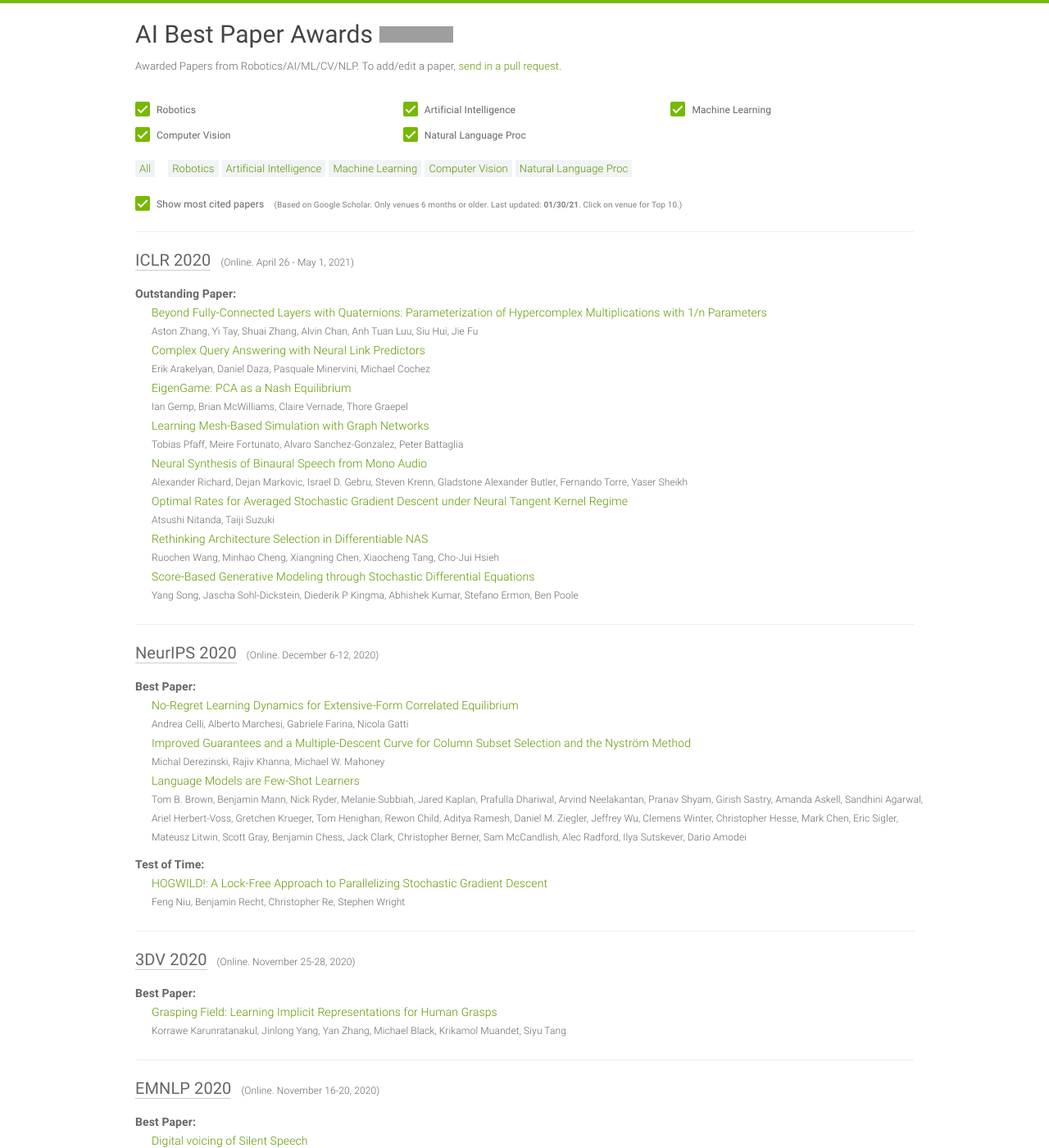
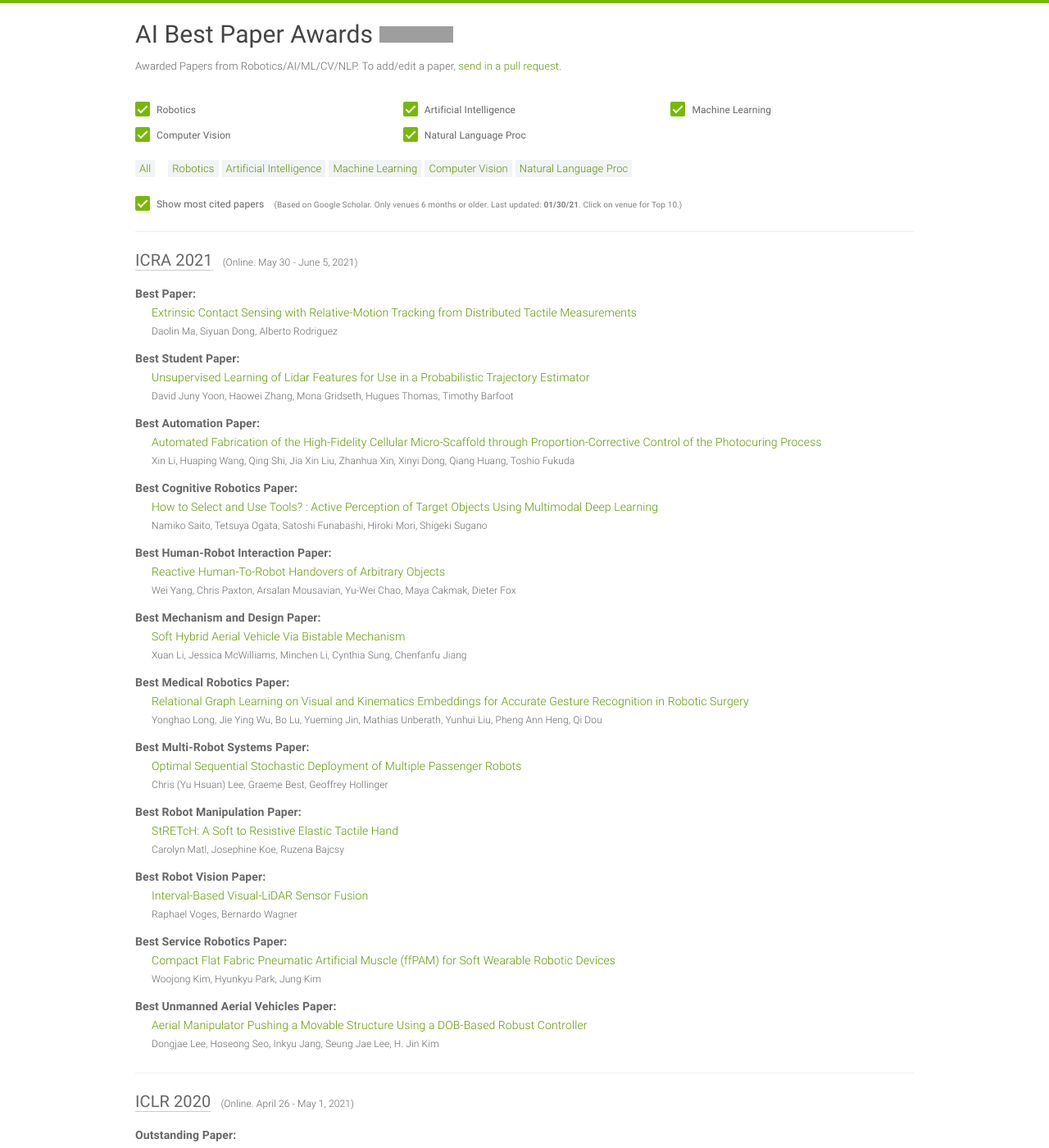
Before and after one commit to clemense/ai-bestpapers, a Jekyll site: the page built from index.html, in a window 1280 px wide and 1400 px high. Shown: the whole window at 82% size. Built offline with Jekyll 4.4.1, drawn with Linux system fonts in a browser that asks for light colours; grey boxes are pictures that could not be loaded.

Commit message:
add ICRA 2021

```diff
--- a/_data/papers.yml
+++ b/_data/papers.yml
@@ -1,4 +1,81 @@
 ---
+
+- venue: ICRA
+  year: 2021
+  awards:
+  - award: Best Paper
+    title: Extrinsic Contact Sensing with Relative-Motion Tracking from Distributed
+      Tactile Measurements
+    link: https://arxiv.org/pdf/2103.08108.pdf
+    author: Daolin Ma, Siyuan Dong, Alberto Rodriguez
+    source: https://www.ieee-icra.org/files/ICRA2021AwardList.pdf
+  - award: Best Student Paper
+    title: Unsupervised Learning of Lidar Features for Use in a Probabilistic Trajectory
+      Estimator
+    link: https://ieeexplore.ieee.org/abstract/document/9357964
+    author: David Juny Yoon, Haowei Zhang, Mona Gridseth, Hugues Thomas, Timothy Barfoot
+    source: https://www.ieee-icra.org/files/ICRA2021AwardList.pdf
+  - award: Best Automation Paper
+    title: Automated Fabrication of the High-Fidelity Cellular Micro-Scaffold through
+      Proportion-Corrective Control of the Photocuring Process
+    link: https://ieeexplore.ieee.org/abstract/document/9326338
+    author: Xin Li, Huaping Wang, Qing Shi, Jia Xin Liu, Zhanhua Xin, Xinyi Dong,
+      Qiang Huang, Toshio Fukuda
+    source: https://www.ieee-icra.org/files/ICRA2021AwardList.pdf
+  - award: Best Cognitive Robotics Paper
+    title: 'How to Select and Use Tools? : Active Perception of Target Objects Using
+      Multimodal Deep Learning'
+    link: https://ieeexplore.ieee.org/abstract/document/9362222
+    author: Namiko Saito, Tetsuya Ogata, Satoshi Funabashi, Hiroki Mori, Shigeki Sugano
+    source: https://www.ieee-icra.org/files/ICRA2021AwardList.pdf
+  - award: Best Human-Robot Interaction Paper
+    title: Reactive Human-To-Robot Handovers of Arbitrary Objects
+    link: https://arxiv.org/pdf/2011.08961.pdf
+    author: Wei Yang, Chris Paxton, Arsalan Mousavian, Yu-Wei Chao, Maya Cakmak, Dieter
+      Fox
+    source: https://www.ieee-icra.org/files/ICRA2021AwardList.pdf
+  - award: Best Mechanism and Design Paper
+    title: Soft Hybrid Aerial Vehicle Via Bistable Mechanism
+    link: https://arxiv.org/pdf/2011.00426.pdf
+    author: Xuan Li, Jessica McWilliams, Minchen Li, Cynthia Sung, Chenfanfu Jiang
+    source: https://www.ieee-icra.org/files/ICRA2021AwardList.pdf
+  - award: Best Medical Robotics Paper
+    title: Relational Graph Learning on Visual and Kinematics Embeddings for Accurate
+      Gesture Recognition in Robotic Surgery
+    link: https://arxiv.org/pdf/2011.01619.pdf
+    author: Yonghao Long, Jie Ying Wu, Bo Lu, Yueming Jin, Mathias Unberath, Yunhui
+      Liu, Pheng Ann Heng, Qi Dou
+    source: https://www.ieee-icra.org/files/ICRA2021AwardList.pdf
+  - award: Best Multi-Robot Systems Paper
+    title: Optimal Sequential Stochastic Deployment of Multiple Passenger Robots
+    link: http://research.engr.oregonstate.edu/rdml/sites/research.engr.oregonstate.edu.rdml/files/icra21_home_papercept_ras.papercept.net_www_conferences_conferences_icra21_submissions_0513_fi.pdf
+    author: Chris (Yu Hsuan) Lee, Graeme Best, Geoffrey Hollinger
+    source: https://www.ieee-icra.org/files/ICRA2021AwardList.pdf
+  - award: Best Robot Manipulation Paper
+    title: 'StRETcH: A Soft to Resistive Elastic Tactile Hand'
+    link: https://arxiv.org/pdf/2105.08154.pdf
+    author: Carolyn Matl, Josephine Koe, Ruzena Bajcsy
+    source: https://www.ieee-icra.org/files/ICRA2021AwardList.pdf
+  - award: Best Robot Vision Paper
+    title: Interval-Based Visual-LiDAR Sensor Fusion
+    link: https://ieeexplore.ieee.org/abstract/document/9349119
+    author: Raphael Voges, Bernardo Wagner
+    source: https://www.ieee-icra.org/files/ICRA2021AwardList.pdf
+  - award: Best Service Robotics Paper
+    title: Compact Flat Fabric Pneumatic Artificial Muscle (ffPAM) for Soft Wearable
+      Robotic Devices
+    link: https://ieeexplore.ieee.org/abstract/document/9362245
+    author: Woojong Kim, Hyunkyu Park, Jung Kim
+    source: https://www.ieee-icra.org/files/ICRA2021AwardList.pdf
+  - award: Best Unmanned Aerial Vehicles Paper
+    title: Aerial Manipulator Pushing a Movable Structure Using a DOB-Based Robust
+      Controller
+    link: https://ieeexplore.ieee.org/abstract/document/9309359
+    author: Dongjae Lee, Hoseong Seo, Inkyu Jang, Seung Jae Lee, H. Jin Kim
+    source: https://www.ieee-icra.org/files/ICRA2021AwardList.pdf
+  place: Online
+  date: May 30 - June 5, 2021
+  sub: RO
 
 - venue: ICLR
   year: 2020
```
